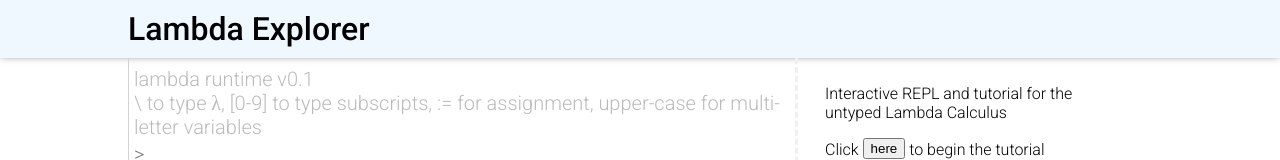
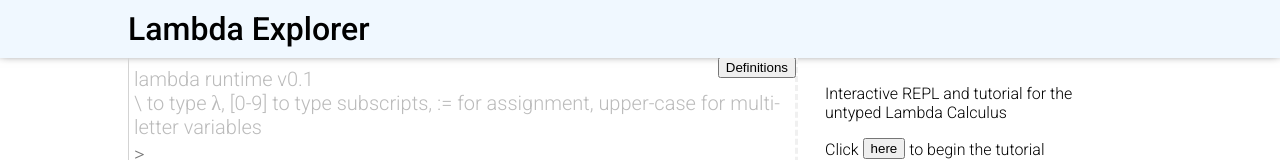
Before and after one commit to evinism/lambda-explorer, a React app: page / in a window 1280 px wide. Shown: the top 160 px of the page. Built offline with nearby package versions, Linux system fonts and the light colour scheme.

Commit message:
basic dropdown functionality with little styling

```diff
--- a/public/style.css
+++ b/public/style.css
@@ -220,6 +220,34 @@ aside button {
     background: transparent;  /* optional: just make scrollbar invisible */
 }
 
+/* Metamenu */
+
+.meta-menu-expander {
+  position: absolute;
+  transform: translateY(calc(-100% + 20px));
+  top: 0;
+  right: 0;
+  transition: transform 100ms ease-out;
+}
+
+.expand-meta-menu {
+  display: block;
+  margin-left: auto;
+}
+
+.meta-menu-expander.expanded {
+  transform: translateY(0);
+}
+
+.meta-menu {
+  background: white;
+  border: 0 #f0f0f0 dashed;
+  border-bottom-width: 3px;
+  border-left-width: 3px;
+  padding: 10px;
+  margin-bottom: 3px;
+}
+
 /* Dark Mode */
 
 .dark-mode.app-wrapper {
--- /dev/null
+++ b/src/components/MetaMenu/index.js
@@ -0,0 +1,48 @@
+import React from 'react';
+import {renderExpression} from '../../lib/lambda'
+
+class MetaMenu extends React.Component {
+    state = {
+        isExpanded: false,
+    }
+
+    toggleExpanded = () => {
+        this.setState({
+            isExpanded: !this.state.isExpanded
+        });
+    }
+
+    render() {
+        const classname = 'meta-menu-expander' + (this.state.isExpanded ? ' expanded' : '');
+        // AKA breaking the model horribly
+        const definedVariables = this
+            .props
+            .lambdaActor
+            .executionContext
+            .definedVariables;
+
+        const kvEntries = Object
+            .entries(definedVariables)
+            .map(([varName, expr]) => (
+                <div>
+                    {varName}: {renderExpression(expr)}
+                </div>
+            ));
+
+        return (
+            <div className={classname} >
+                <div className="meta-menu">
+                    Menu items!!
+                    {kvEntries}
+                </div>
+                <button
+                    className="expand-meta-menu"
+                    onClick={this.toggleExpanded}>
+                    Definitions
+                </button>
+            </div>
+        );
+    }
+}
+
+export default MetaMenu;
--- a/src/components/Repl/index.jsx
+++ b/src/components/Repl/index.jsx
@@ -11,6 +11,7 @@ import Assignment from './Assignment';
 import Computation from './Computation';
 import Error from './Error'
 import Info from './Info';
+import MetaMenu from '../MetaMenu';
 
 import { renderExpression, parseExtendedSyntax } from '../../lib/lambda';
 
@@ -189,6 +190,7 @@ class Repl extends React.Component {
     ));
     return (
       <div className='repl' ref='repl' onClick={this._handleClick}>
+        <MetaMenu lambdaActor={this.lambdaActor} />
         <div className='output'>
           {this.state.output.map((elem, idx) => (
             <div key={idx}>
```
